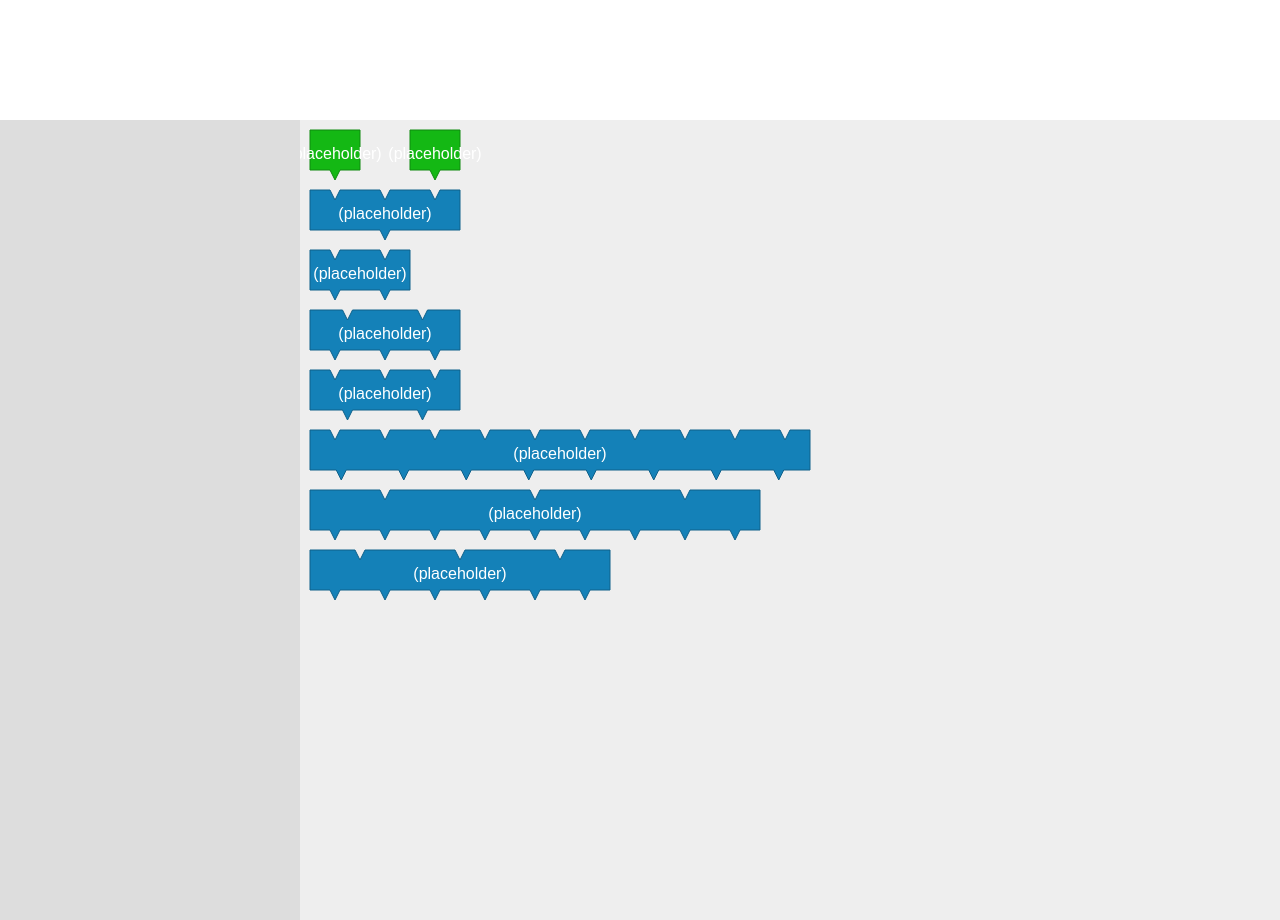
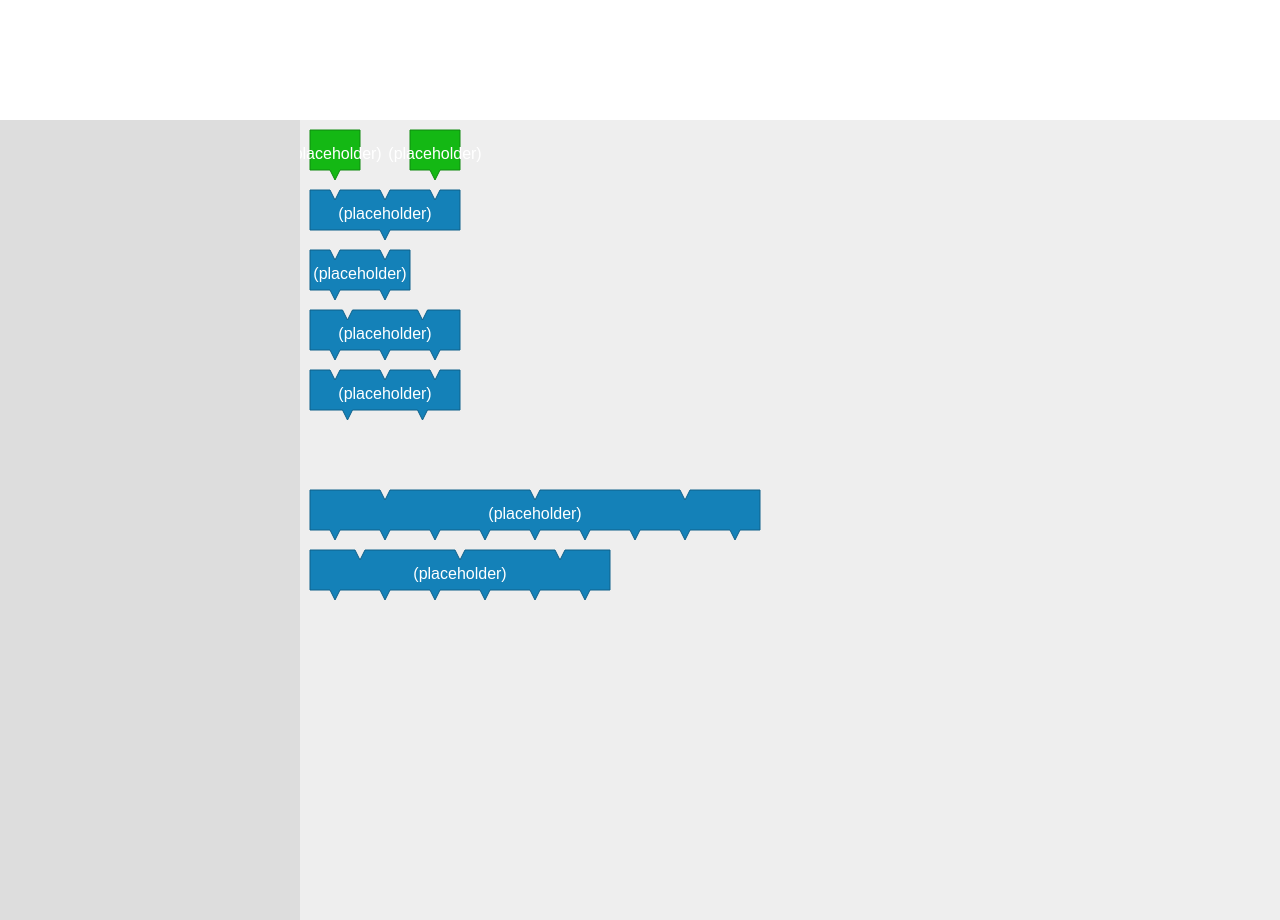
Before and after one commit to anoop901/graphical-functional-programming, a React app: page / in a window 1280 px wide. Shown: the part 1480-2400 px from the top of the page. Built offline with nearby package versions, Linux system fonts and the light colour scheme; the HTML template or start-up script is replaced by a standard one.

Commit message:
Make ProgramLayout.addBlock also return the new BlockId.

```diff
--- a/src/ProgramLayout.ts
+++ b/src/ProgramLayout.ts
@@ -16,12 +16,18 @@ export default class ProgramLayout {
     return new ProgramLayout();
   }
 
-  addBlock(block: Block, position: { x: number; y: number }): ProgramLayout {
+  addBlock(
+    block: Block,
+    position: { x: number; y: number }
+  ): { newBlockId: BlockId; newProgramLayout: ProgramLayout } {
     const { newProgram, newBlockId } = this.program.addBlock(block);
-    return new ProgramLayout(
-      newProgram,
-      this.blockLocations.set(newBlockId, position)
-    );
+    return {
+      newBlockId,
+      newProgramLayout: new ProgramLayout(
+        newProgram,
+        this.blockLocations.set(newBlockId, position)
+      ),
+    };
   }
 
   removeBlock(blockId: BlockId): ProgramLayout {
--- a/src/components/IndexPage.tsx
+++ b/src/components/IndexPage.tsx
@@ -5,24 +5,95 @@ import "./IndexPage.css";
 import ProgramLayout from "../ProgramLayout";
 import NumberLiteralBlock from "../block/literal/NumberLiteralBlock";
 import DummyFunctionBlock from "../block/function/DummyFunctionBlock";
+import { BlockId } from "../Program";
 
 export default class IndexPage extends React.Component {
   render() {
+    const programLayout = (() => {
+      let newProgramLayout = ProgramLayout.create();
+      let newBlockId: BlockId;
+
+      ({ newBlockId, newProgramLayout } = newProgramLayout.addBlock(
+        new NumberLiteralBlock(1),
+        {
+          x: 10,
+          y: 10,
+        }
+      ));
+
+      ({ newBlockId, newProgramLayout } = newProgramLayout.addBlock(
+        new NumberLiteralBlock(2000),
+        {
+          x: 110,
+          y: 10,
+        }
+      ));
+
+      ({ newBlockId, newProgramLayout } = newProgramLayout.addBlock(
+        new DummyFunctionBlock(3, 1),
+        {
+          x: 10,
+          y: 70,
+        }
+      ));
+
+      ({ newBlockId, newProgramLayout } = newProgramLayout.addBlock(
+        new DummyFunctionBlock(2, 2),
+        {
+          x: 10,
+          y: 130,
+        }
+      ));
+
+      ({ newBlockId, newProgramLayout } = newProgramLayout.addBlock(
+        new DummyFunctionBlock(2, 3),
+        {
+          x: 10,
+          y: 190,
+        }
+      ));
+
+      ({ newBlockId, newProgramLayout } = newProgramLayout.addBlock(
+        new DummyFunctionBlock(3, 2),
+        {
+          x: 10,
+          y: 250,
+        }
+      ));
+
+      ({ newBlockId, newProgramLayout } = newProgramLayout.addBlock(
+        new DummyFunctionBlock(10, 8),
+        {
+          x: 10,
+          y: 310,
+        }
+      ));
+      const blockId1 = newBlockId;
+
+      ({ newBlockId, newProgramLayout } = newProgramLayout.addBlock(
+        new DummyFunctionBlock(3, 9),
+        {
+          x: 10,
+          y: 370,
+        }
+      ));
+
+      ({ newBlockId, newProgramLayout } = newProgramLayout.addBlock(
+        new DummyFunctionBlock(3, 6),
+        {
+          x: 10,
+          y: 430,
+        }
+      ));
+
+      newProgramLayout = newProgramLayout.removeBlock(blockId1);
+
+      return newProgramLayout;
+    })();
     return (
       <div className="IndexPage">
         <BlockBrowser />
-        <CodeEditor
-          programLayout={ProgramLayout.create()
-            .addBlock(new NumberLiteralBlock(1), { x: 10, y: 10 })
-            .addBlock(new NumberLiteralBlock(2000), { x: 110, y: 10 })
-            .addBlock(new DummyFunctionBlock(3, 1), { x: 10, y: 70 })
-            .addBlock(new DummyFunctionBlock(2, 2), { x: 10, y: 130 })
-            .addBlock(new DummyFunctionBlock(2, 3), { x: 10, y: 190 })
-            .addBlock(new DummyFunctionBlock(3, 2), { x: 10, y: 250 })
-            .addBlock(new DummyFunctionBlock(10, 8), { x: 10, y: 310 })
-            .addBlock(new DummyFunctionBlock(3, 9), { x: 10, y: 370 })
-            .addBlock(new DummyFunctionBlock(3, 6), { x: 10, y: 430 })}
-        />
+        <CodeEditor programLayout={programLayout} />
       </div>
     );
   }
```
